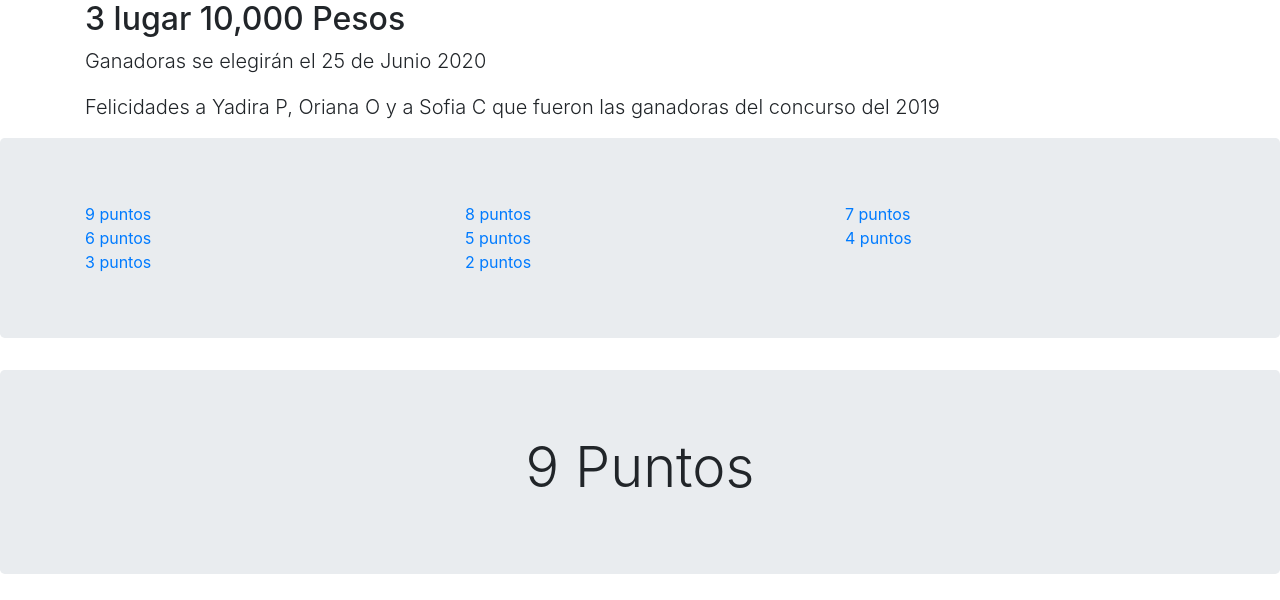
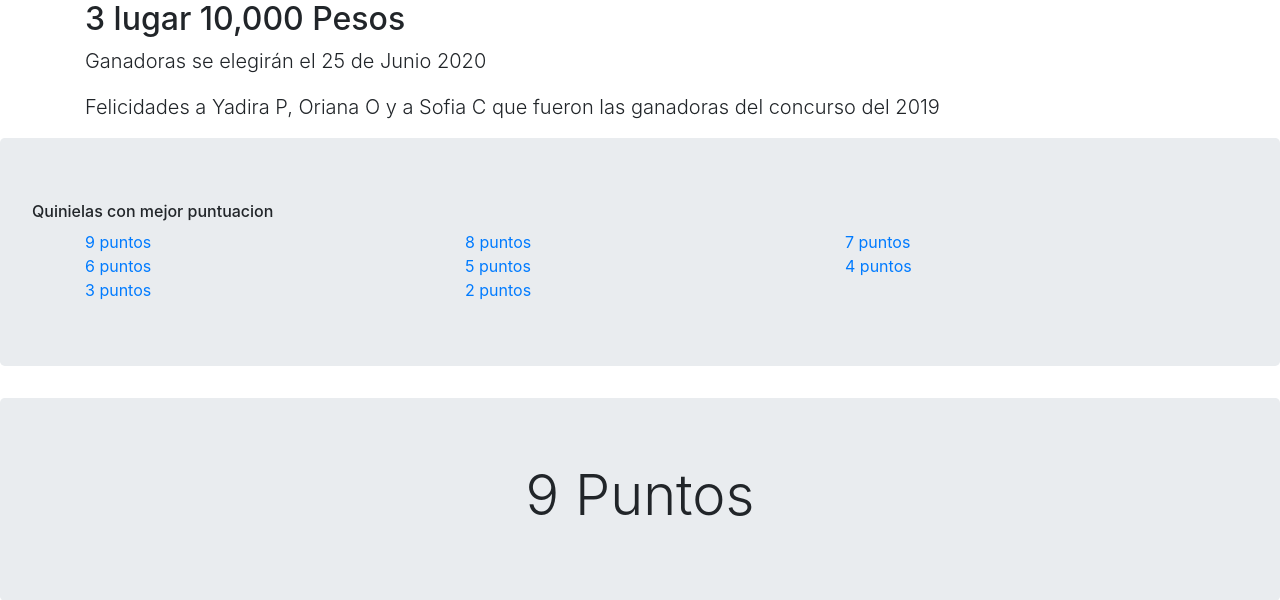
Before and after one commit to silvano905/twerk2020, a Django app: page / in a window 1280 px wide. Shown: the part 224-824 px from the top of the page. Run offline with Django 3.2, Linux system fonts and the light colour scheme; data that the repository does not hold is empty; some libraries are stand-ins or nearby versions.

Commit message:
kdnfdldss

```diff
--- a/tip/templates/tip/tip_list.html
+++ b/tip/templates/tip/tip_list.html
@@ -17,16 +17,17 @@
 <div>
 
 <div class="jumbotron">
+<h6>Quinielas con mejor puntuacion</h6>
 <div class="container">
   <div class="row">
-    <div class="col col-sm-3 col-md-4"><a href="">9 puntos</a></div>
-    <div class="col col-sm-3 col-md-4"><a href="">8 puntos</a></div>
-    <div class="col col-sm-3 col-md-4"><a href="">7 puntos</a></div>
-    <div class="col col-sm-3 col-md-4"><a href="">6 puntos</a></div>
-    <div class="col col-sm-3 col-md-4"><a href="">5 puntos</a></div>
-    <div class="col col-sm-3 col-md-4"><a href="">4 puntos</a></div>
-    <div class="col col-sm-3 col-md-4"><a href="">3 puntos</a></div>
-    <div class="col col-sm-3 col-md-4"><a href="">2 puntos</a></div>
+    <div class="col col-sm-4 col-md-4"><a href="">9 puntos</a></div>
+    <div class="col col-sm-4 col-md-4"><a href="">8 puntos</a></div>
+    <div class="col col-sm-4 col-md-4"><a href="">7 puntos</a></div>
+    <div class="col col-sm-4 col-md-4"><a href="">6 puntos</a></div>
+    <div class="col col-sm-4 col-md-4"><a href="">5 puntos</a></div>
+    <div class="col col-sm-4 col-md-4"><a href="">4 puntos</a></div>
+    <div class="col col-sm-4 col-md-4"><a href="">3 puntos</a></div>
+    <div class="col col-sm-4 col-md-4"><a href="">2 puntos</a></div>
   </div>
 </div>
 </div>
```
